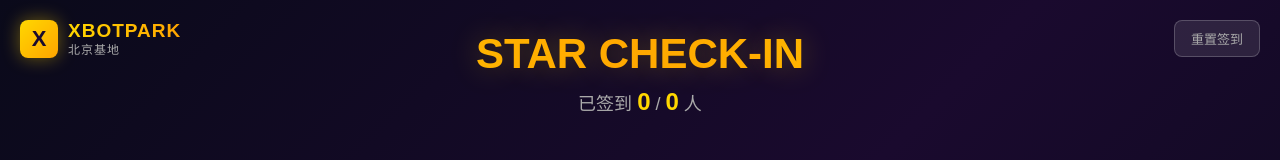
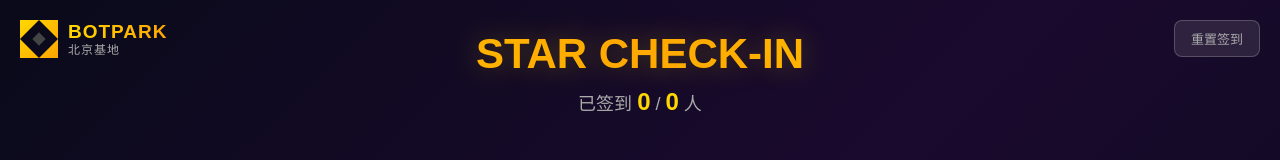
Before and after one commit to gyamfinavneet-a11y/ssssssstarcheckin, a website: page screen.html in a window 1280 px wide. Shown: the top 160 px of the page. Drawn offline with Linux system fonts and the light colour scheme; no server answers.

Commit message:
Add files via upload

```diff
--- a/screen.html
+++ b/screen.html
@@ -34,8 +34,9 @@ body{background:linear-gradient(135deg,#0a0a1a 0%,#1a0a2e 50%,#0a0a1a 100%);min-
 .checkin-toast.show{transform:translate(-50%,-50%) scale(1);opacity:1}
 .brand-bar{position:fixed;top:20px;left:20px;display:flex;align-items:center;gap:10px;z-index:60}
 .xbot-logo{display:flex;align-items:center;gap:10px;text-decoration:none}
-.xbot-x{width:38px;height:38px;border-radius:8px;background:linear-gradient(135deg,#FFD700,#FFA500);display:flex;align-items:center;justify-content:center;font-size:22px;font-weight:800;color:#1a0a2e;box-shadow:0 0 18px rgba(255,215,0,0.4)}
-.xbot-text{display:flex;flex-direction:column;align-items:flex-start;line-height:1.1}
+.xbot-icon{width:38px;height:38px;flex-shrink:0}
+.xbot-icon svg{width:100%;height:100%;display:block}
+.xbot-text{display:flex;flex-direction:column;align-items:flex-start;line-height:1.05}
 .xbot-en{font-size:19px;font-weight:800;letter-spacing:1px;background:linear-gradient(90deg,#FFD700,#FFA500);-webkit-background-clip:text;-webkit-text-fill-color:transparent}
 .xbot-cn{font-size:12px;color:#aaa;letter-spacing:1px;margin-top:2px}
 </style>
@@ -43,9 +44,23 @@ body{background:linear-gradient(135deg,#0a0a1a 0%,#1a0a2e 50%,#0a0a1a 100%);min-
 <body>
 <div class="brand-bar">
 <div class="xbot-logo">
-<div class="xbot-x">X</div>
+<div class="xbot-icon">
+<svg viewBox="0 0 40 40" fill="none" xmlns="http://www.w3.org/2000/svg">
+<defs>
+<linearGradient id="xbotGold" x1="0" y1="0" x2="40" y2="40" gradientUnits="userSpaceOnUse">
+<stop stop-color="#FFD700"/>
+<stop offset="1" stop-color="#FFA500"/>
+</linearGradient>
+</defs>
+<path d="M0 0 L20 0 L0 20 Z" fill="url(#xbotGold)"/>
+<path d="M40 0 L40 20 L20 0 Z" fill="url(#xbotGold)"/>
+<path d="M0 40 L0 20 L20 40 Z" fill="url(#xbotGold)"/>
+<path d="M40 40 L20 40 L40 20 Z" fill="url(#xbotGold)"/>
+<polygon points="20,13 27,20 20,27 13,20" fill="#444"/>
+</svg>
+</div>
 <div class="xbot-text">
-<div class="xbot-en">XBOTPARK</div>
+<div class="xbot-en">BOTPARK</div>
 <div class="xbot-cn">北京基地</div>
 </div>
 </div>
```
Also changed, not shown: checkin.html (+19 -4 lines).
